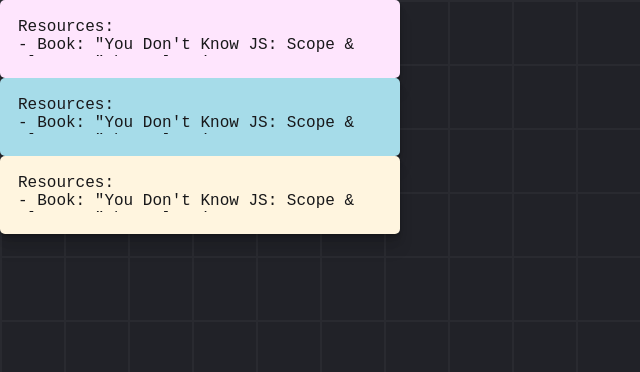
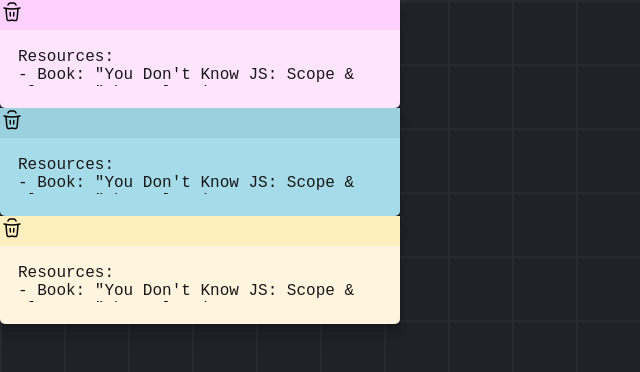
Before and after one commit to i0verlord/notes-talking, a React (Vite) app: page / in a window 1280 px wide. Shown: the top 372 px of the page, without its empty margins (0-640 px from the left). Built offline with nearby package versions, Linux system fonts and the light colour scheme.

Commit message:
added trash icon

```diff
--- a/src/components/NoteCard.jsx
+++ b/src/components/NoteCard.jsx
@@ -1,4 +1,5 @@
 import React from "react";
+import Trash from "../icons/Trash";
 
 const NoteCard = ({ note }) => {
   const body = JSON.parse(note.body);
@@ -14,7 +15,9 @@
     <div
       className="card-header"
       style={{ backgroundColor: colors.colorHeader }}
-    ></div>
+    >
+      <Trash />
+    </div>
     <div className="card-body">
       <textarea
         style={{ color: colors.colorText }}
```
